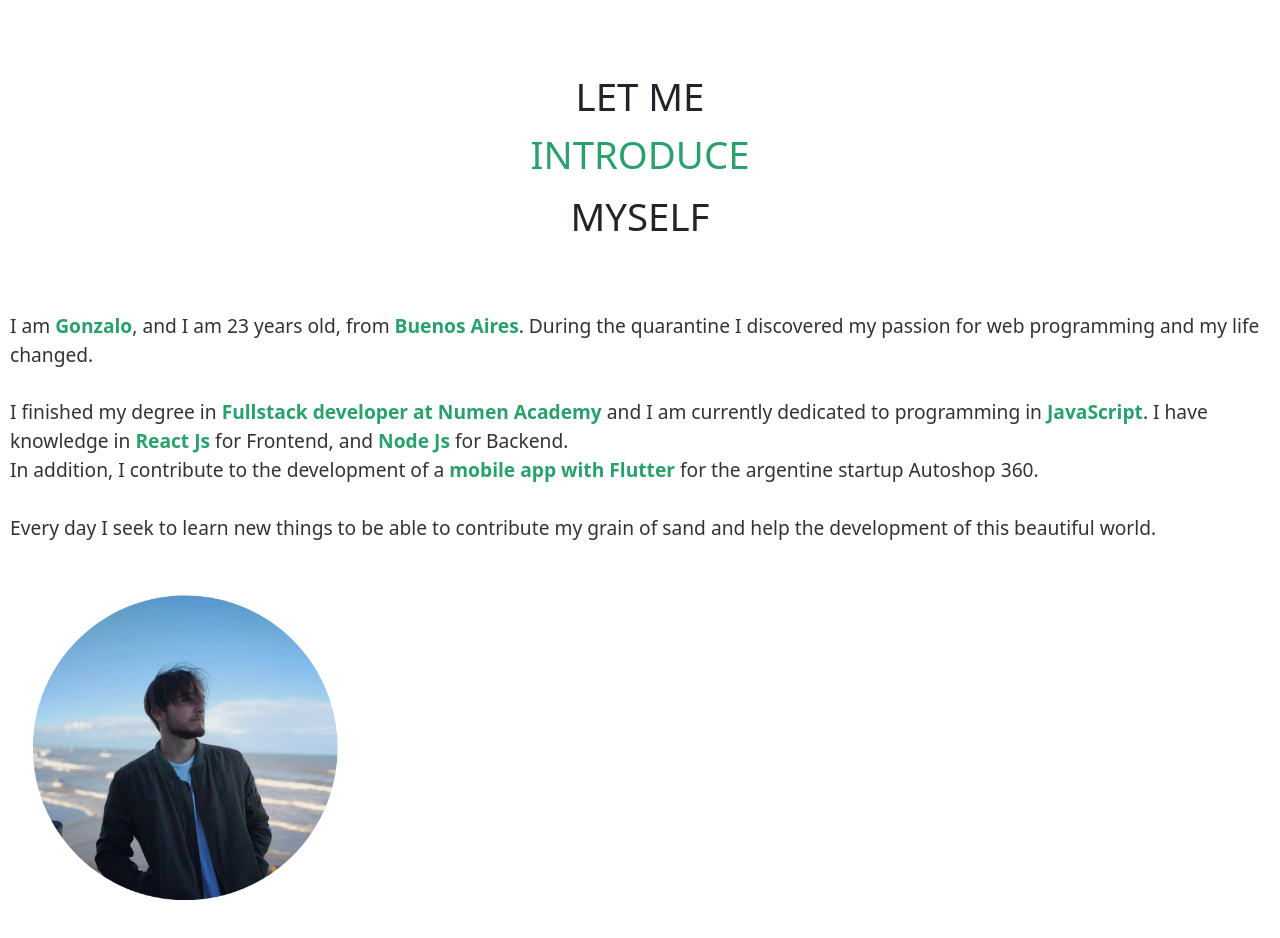
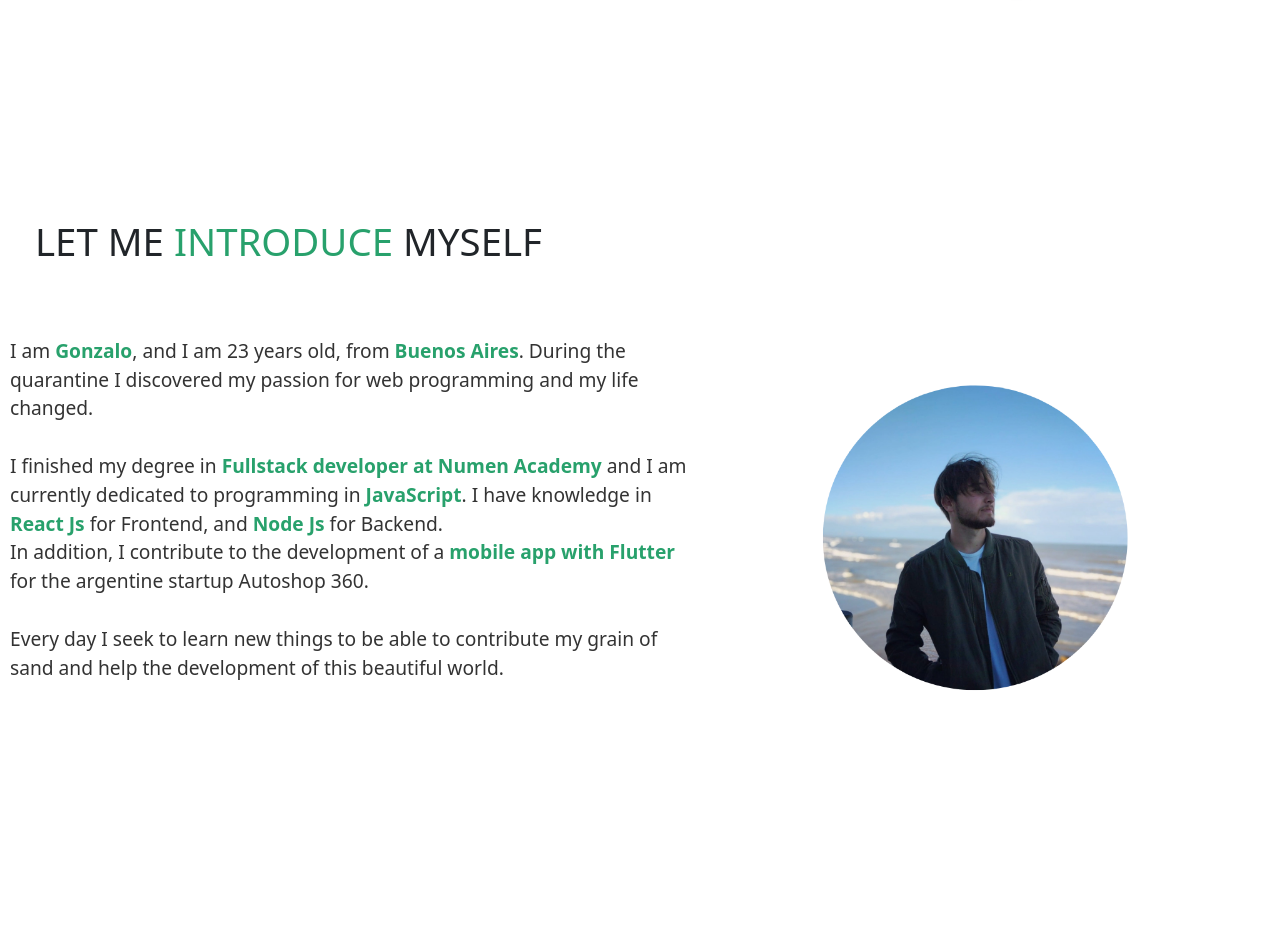
Before and after one commit to Gonzalonu99/portfolio, a React (Create React App) app: page / in a window 1280 px wide. Shown: the part 548-1486 px from the top of the page. Built offline with nearby package versions, Linux system fonts and the light colour scheme.

Commit message:
styles home and about

```diff
--- a/src/components/about/about.css
+++ b/src/components/about/about.css
@@ -1,12 +1,15 @@
 div#about{
-    padding-top: 120px;
+    padding-top: 135px;
 }
 .about-title{
     text-align: center;
     padding: 5px;
     font-size: 2.4em;
 }
-p{
+.span-title{
+    color: #28a16c;
+}
+.b-title{
     padding-top: 12px;
     color: #28a16c;
 }
@@ -23,10 +26,40 @@ b{
     color: #28a16c;
 }
 .img-container{
-    width: 500px;
-    height: 500px;
-    margin-left: -100px;
+    max-width: 500px;
+    max-height: 500px;
+    display: block;
+    margin: 0 auto;
 }
 .about-photo{
     width: 100%;
 }
+@media(min-width:768px){
+    .about-photo {
+        width: 100%;
+        position: relative;
+        left: 150px;
+        bottom: 450px;
+        z-index: 5000;
+    }
+    .about-description{
+        max-width: 400px;
+        z-index: 6000;
+    }
+}
+@media(min-width:1024px){
+    .about-photo {
+        width: 100%;
+        position: relative;
+        left: 300px;
+        bottom: 350px;
+    }
+    .about-description{
+        max-width: 700px;
+    }
+}
+@media(max-width:378px){
+    .img-container{
+        margin-left: -40px;
+    }
+}
--- a/src/components/about/index.js
+++ b/src/components/about/index.js
@@ -4,7 +4,9 @@ import AboutPhoto from '../../images/foto-circular.png'
 const AboutMe = () => {
   return (
     <div id='about' className='about-section'>
-      <h1 className='about-title'>LET ME<p>INTRODUCE</p>MYSELF</h1>
+      <h2 className='about-title'>
+        LET ME  <span className='span-title'>INTRODUCE</span>  MYSELF
+      </h2>
       <p className='about-description'>I am <b>Gonzalo</b>, and I am 23 years old, from <b>Buenos Aires</b>. During the quarantine I discovered my passion for web programming and my life changed.
       <br />
       <br />
--- a/src/components/home/home.css
+++ b/src/components/home/home.css
@@ -46,9 +46,14 @@ h2{
         font-size: 2.3rem;
     }
 }
-@media(min-width:920px){
+@media(min-width:1024px){
+    .home-image{
+        width: 500px;
+        height: 500px;
+    }
     .text-container{
         width: 500px;
-        margin-left: 50px;
+        left: 60px;
+        top: 100px;
     }
 }
--- a/src/index.css
+++ b/src/index.css
@@ -1,4 +1,5 @@
 
 *{
+  user-select: none;
   font-family:system-ui, -apple-system, BlinkMacSystemFont, 'Segoe UI', Roboto, Oxygen, Ubuntu, Cantarell, 'Open Sans', 'Helvetica Neue', sans-serif;
 }
```
Also changed, not shown: src/components/skill/index.js (added, +9 -0 lines).
